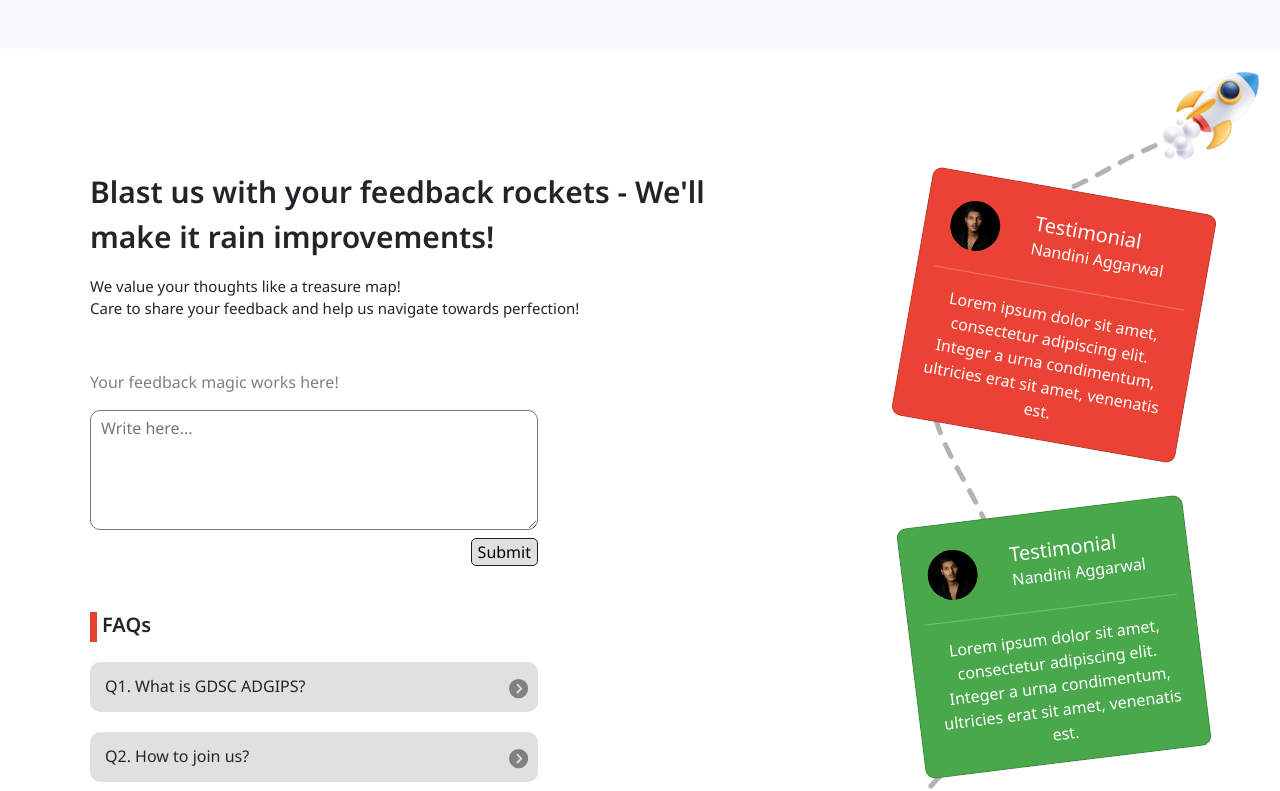
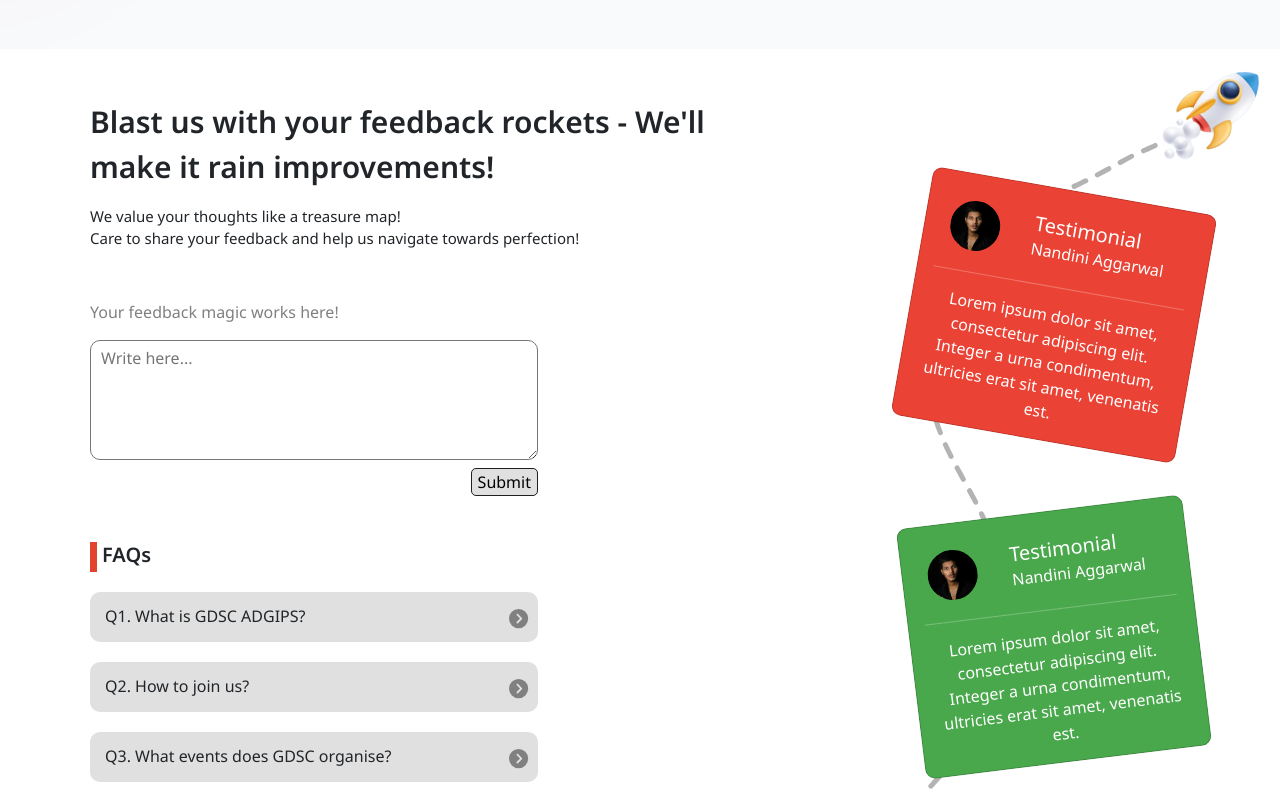
Before and after one commit to yashahuja31/gdsc-website, a React (Vite) app in the folder frontend/: page / in a window 1280 px wide. Shown: the part 1707-2498 px from the top of the page. Built offline with nearby package versions, Linux system fonts and the light colour scheme.

Commit message:
content updated

```diff
--- a/frontend/src/components/feedback/FeedBack.css
+++ b/frontend/src/components/feedback/FeedBack.css
@@ -6,7 +6,7 @@
 .feedbackcontainer {
   width: 50%;
   margin-left: 90px;
-  margin-top: 120px;
+  margin-top: 50px;
   margin-bottom: 60px;
 }
 .feedbackheading {
```
